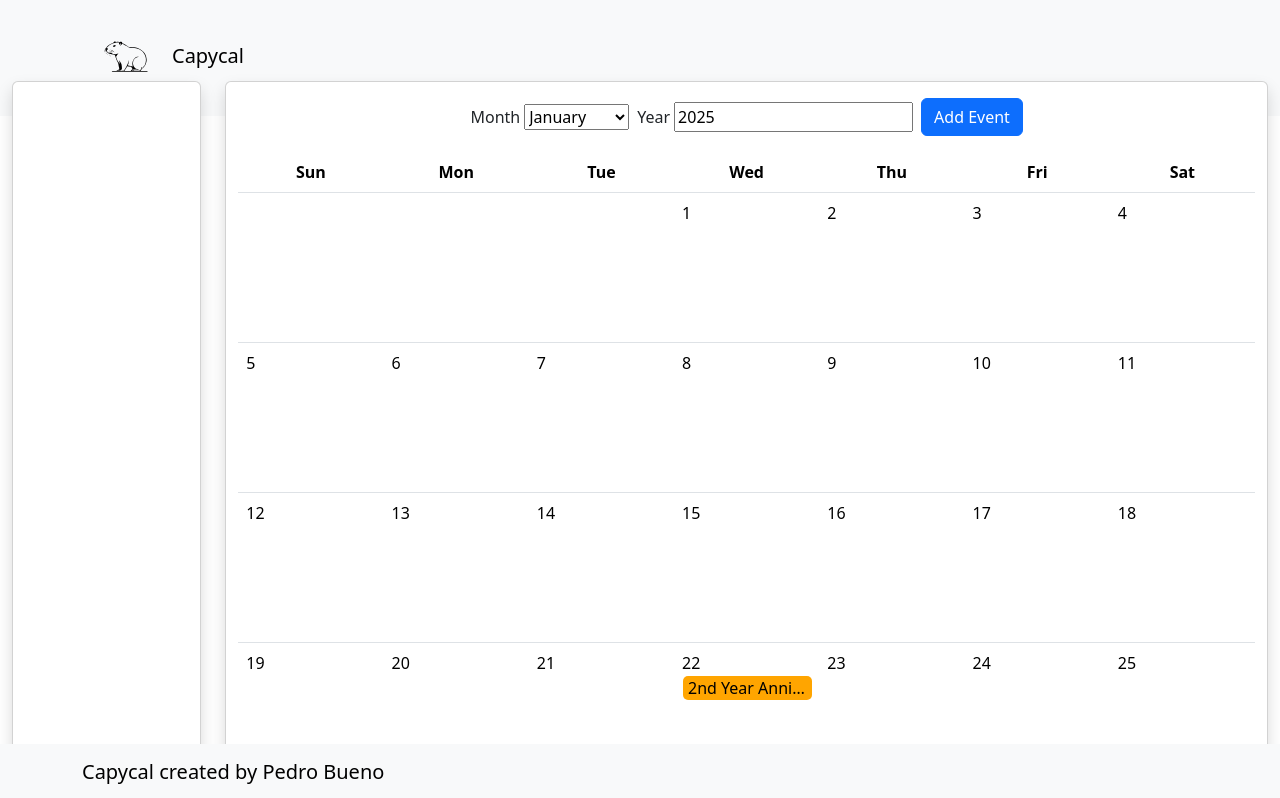
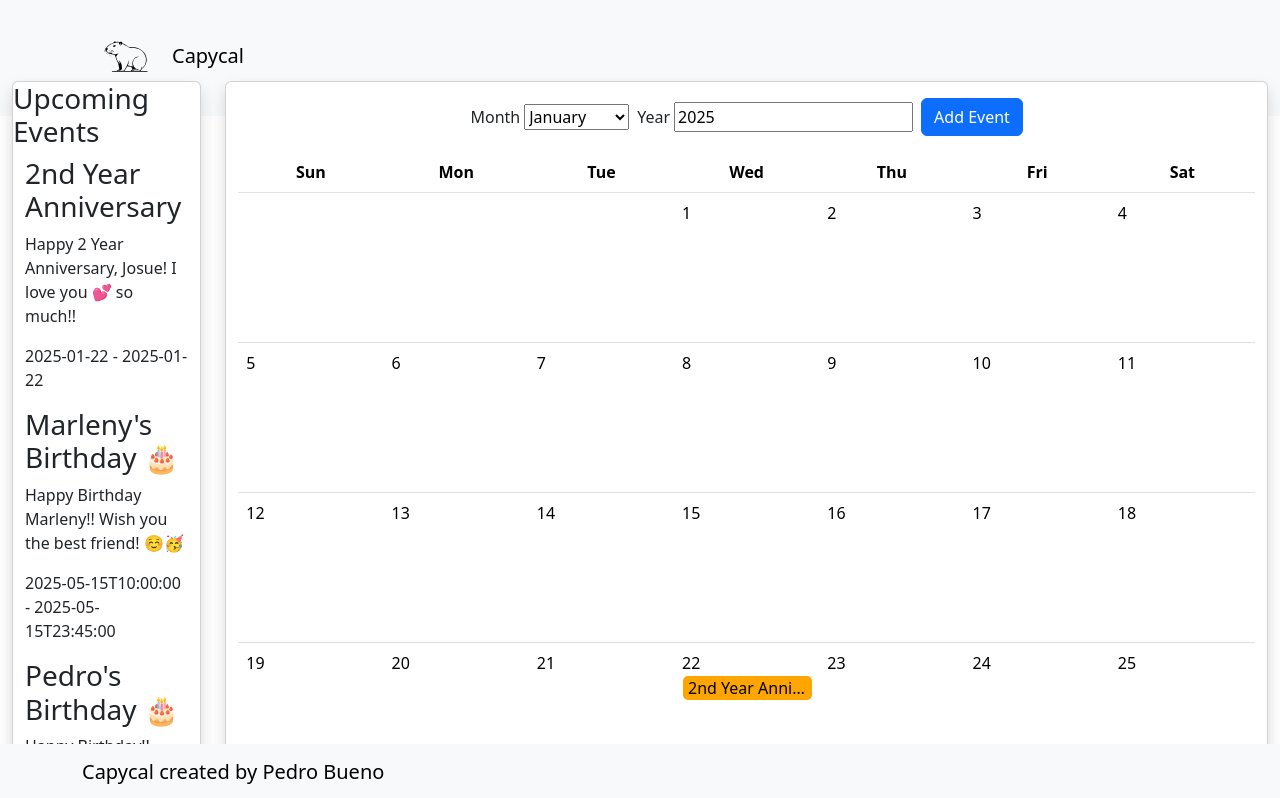
Before and after one commit to buenocap/Calendar-Breakdown, a React (Vite) app: page / in a window 1280 px wide. Shown: the top 798 px of the page. Built offline with nearby package versions, Linux system fonts and the light colour scheme.

Commit message:
Wokring on sideba functionality

```diff
--- a/src/App.jsx
+++ b/src/App.jsx
@@ -7,12 +7,55 @@ import Calendar from "./Calendar/Calendar";
 import Container from "react-bootstrap/Container";
 import Row from "react-bootstrap/Row";
 import Col from "react-bootstrap/Col";
-
+import { useState } from "react";
+import uniqid from "uniqid";
 import Card from "react-bootstrap/Card";
 
 import "./App.css";
 
 function App() {
+  // Test Data
+  const [userData, setUserData] = useState([
+    {
+      userID: "johnDoe",
+      age: 25,
+      events: [
+        {
+          eventID: uniqid(),
+          title: "2nd Year Anniversary",
+          description:
+            "Happy 2 Year Anniversary, Josue! I love you 💕 so much!!",
+          startTime: "2025-01-22",
+          endTime: "2025-01-22",
+          allDay: true,
+          assignedColor: "orange",
+          owner: "johnDoe",
+        },
+        {
+          eventID: uniqid(),
+          title: "Marleny's Birthday 🎂",
+          description:
+            "Happy Birthday Marleny!! Wish you the best friend! ☺️🥳",
+          startTime: "2025-05-15T10:00:00",
+          endTime: "2025-05-15T23:45:00",
+          allDay: false,
+          assignedColor: "green",
+          owner: "johnDoe",
+        },
+        {
+          eventID: uniqid(),
+          title: "Pedro's Birthday 🎂",
+          description: "Happy Birthday!!",
+          startTime: "2025-02-10T10:00:00",
+          endTime: "2025-02-10T23:45:00",
+          allDay: false,
+          assignedColor: "orange",
+          owner: "johnDoe",
+        },
+      ],
+    },
+  ]);
+
   return (
     <>
       <MenuBar />
@@ -24,12 +67,12 @@ function App() {
         <Row>
           <Col sm={2}>
             <Card className="shadow sidebar-container">
-              <Sidebar />
+              <Sidebar UserData={userData} />
             </Card>
           </Col>
           <Col sm={10}>
             <Card className="shadow">
-              <Calendar />
+              <Calendar userInfo={userData} />
             </Card>
           </Col>
         </Row>
--- a/src/Calendar/Calendar.jsx
+++ b/src/Calendar/Calendar.jsx
@@ -8,7 +8,7 @@ import Modal from "react-bootstrap/Modal";
 import Form from "react-bootstrap/Form";
 import uniqid from "uniqid";
 
-export default function Calendar() {
+export default function Calendar({ userInfo }) {
   // Date State Control
   const today = new Date();
   const [selectedMonth, setSelectedMonth] = useState(today.getMonth() + 1);
@@ -22,47 +22,49 @@ export default function Calendar() {
   const [formColor, setFormColor] = useState("#4285F4");
   const [allDayEvents, setAllDayEvents] = useState(false);
 
-  // Test Data
-  const [userData, setUserData] = useState([
-    {
-      userID: "johnDoe",
-      age: 25,
-      events: [
-        {
-          eventID: uniqid(),
-          title: "2nd Year Anniversary",
-          description:
-            "Happy 2 Year Anniversary, Josue! I love you 💕 so much!!",
-          startTime: "2025-01-22",
-          endTime: "2025-01-22",
-          allDay: true,
-          assignedColor: "orange",
-          owner: "johnDoe",
-        },
-        {
-          eventID: uniqid(),
-          title: "Marleny's Birthday 🎂",
-          description:
-            "Happy Birthday Marleny!! Wish you the best friend! ☺️🥳",
-          startTime: "2025-05-15T10:00:00",
-          endTime: "2025-05-15T23:45:00",
-          allDay: false,
-          assignedColor: "green",
-          owner: "johnDoe",
-        },
-        {
-          eventID: uniqid(),
-          title: "Pedro's Birthday 🎂",
-          description: "Happy Birthday!!",
-          startTime: "2025-02-10T10:00:00",
-          endTime: "2025-02-10T23:45:00",
-          allDay: false,
-          assignedColor: "orange",
-          owner: "johnDoe",
-        },
-      ],
-    },
-  ]);
+  const [userData, setUserData] = useState(userInfo);
+
+  // // Test Data
+  // const [userData, setUserData] = useState([
+  //   {
+  //     userID: "johnDoe",
+  //     age: 25,
+  //     events: [
+  //       {
+  //         eventID: uniqid(),
+  //         title: "2nd Year Anniversary",
+  //         description:
+  //           "Happy 2 Year Anniversary, Josue! I love you 💕 so much!!",
+  //         startTime: "2025-01-22",
+  //         endTime: "2025-01-22",
+  //         allDay: true,
+  //         assignedColor: "orange",
+  //         owner: "johnDoe",
+  //       },
+  //       {
+  //         eventID: uniqid(),
+  //         title: "Marleny's Birthday 🎂",
+  //         description:
+  //           "Happy Birthday Marleny!! Wish you the best friend! ☺️🥳",
+  //         startTime: "2025-05-15T10:00:00",
+  //         endTime: "2025-05-15T23:45:00",
+  //         allDay: false,
+  //         assignedColor: "green",
+  //         owner: "johnDoe",
+  //       },
+  //       {
+  //         eventID: uniqid(),
+  //         title: "Pedro's Birthday 🎂",
+  //         description: "Happy Birthday!!",
+  //         startTime: "2025-02-10T10:00:00",
+  //         endTime: "2025-02-10T23:45:00",
+  //         allDay: false,
+  //         assignedColor: "orange",
+  //         owner: "johnDoe",
+  //       },
+  //     ],
+  //   },
+  // ]);
 
   const [show, setShow] = useState(false);
 
--- /dev/null
+++ b/src/Sidebar/EventList.jsx
@@ -0,0 +1,13 @@
+import "./EventList.css";
+
+export default function EventList({ event }) {
+  return (
+    <div className="event-container">
+      <h3>{event.title}</h3>
+      <p>{event.description}</p>
+      <p>
+        {event.startTime} - {event.endTime}
+      </p>
+    </div>
+  );
+}
--- a/src/Sidebar/Sidebar.jsx
+++ b/src/Sidebar/Sidebar.jsx
@@ -1,7 +1,18 @@
-import Card from "react-bootstrap/Card";
+import "./Sidebar.css";
+import { Container } from "react-bootstrap";
+import EventList from "./EventList";
 
-import "./Sidebar.css";
-
-export default function Sidebar() {
-  return <div></div>;
+export default function Sidebar({ UserData }) {
+  //Get events from user
+  const events = UserData[0].events;
+  return (
+    <div>
+      <h3>Upcoming Events</h3>
+      <Container>
+        {events.map((event) => (
+          <EventList event={event} key={event.eventID} />
+        ))}
+      </Container>
+    </div>
+  );
 }
```
Also changed, not shown: src/Sidebar/EventList.css (added).
